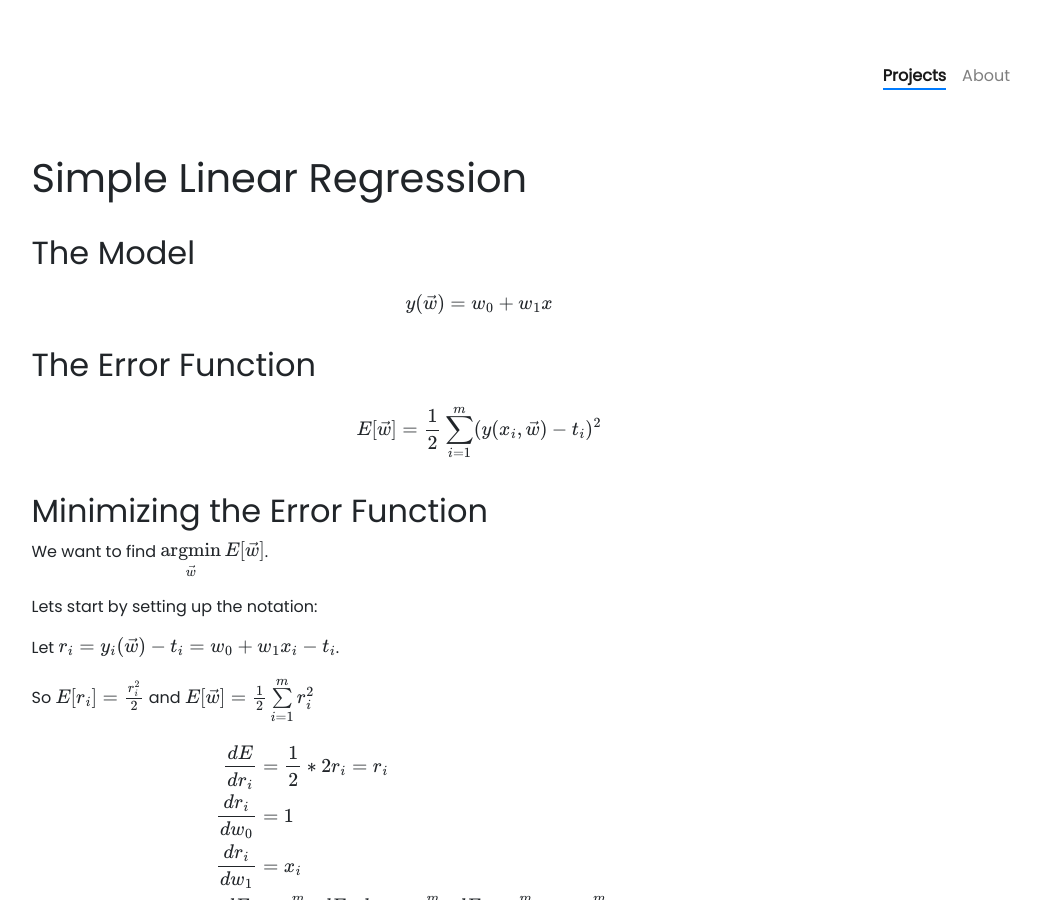
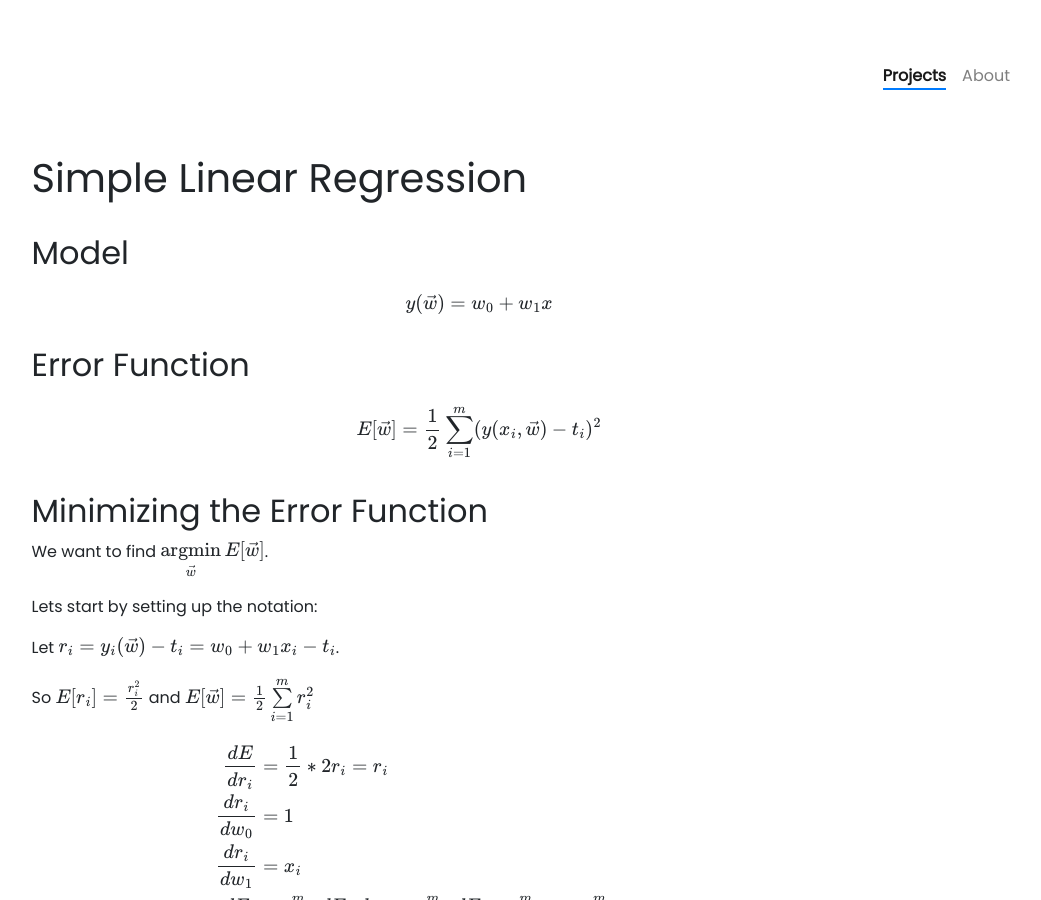
Before and after one commit to nunoskew/nunoskew.github.io, a Jekyll site: the page built from _projects/introduction-to-machine-learning.md, in a window 1280 px wide and 900 px high. Shown: the whole window, without its empty margins (161-1202 px from the left). Built offline with Jekyll 4.4.1, drawn with Linux system fonts in a browser that asks for light colours; nearby versions of some CDN libraries; formulas are drawn with MathJax 3; some of the changed text lies outside the part shown.

Commit message:
Minor changes and added todo in regression project

```diff
--- a/_projects/introduction-to-machine-learning.md
+++ b/_projects/introduction-to-machine-learning.md
@@ -8,7 +8,7 @@ relative_url: intro_ml
 
 Simple Linear Regression
 ======================
-## The Model
+## Model
 
 $$
 \begin{align*}
@@ -16,7 +16,7 @@ y(\vec{w})=w_{0}+w_{1}x
 \end{align*}
 $$
 
-## The Error Function
+## Error Function
 
 $$
 \begin{align*}
@@ -166,7 +166,7 @@ We want to be able to fit any function of $\mathbb{R}$ into $\mathbb{R}$.
 Turns out that polynomials are universal approximators.
 Would like to know how to prove such a statement but we'll leave that for later.
 
-## The model
+## Model
 $$
 \begin{align*}
 y(x,\vec{w})&=\sum\limits_{j=0}^{n}w_{j}x^{j}\\
```
Also changed, not shown: other parts of _projects/introduction-to-machine-learning.md (+2 -0 lines).
